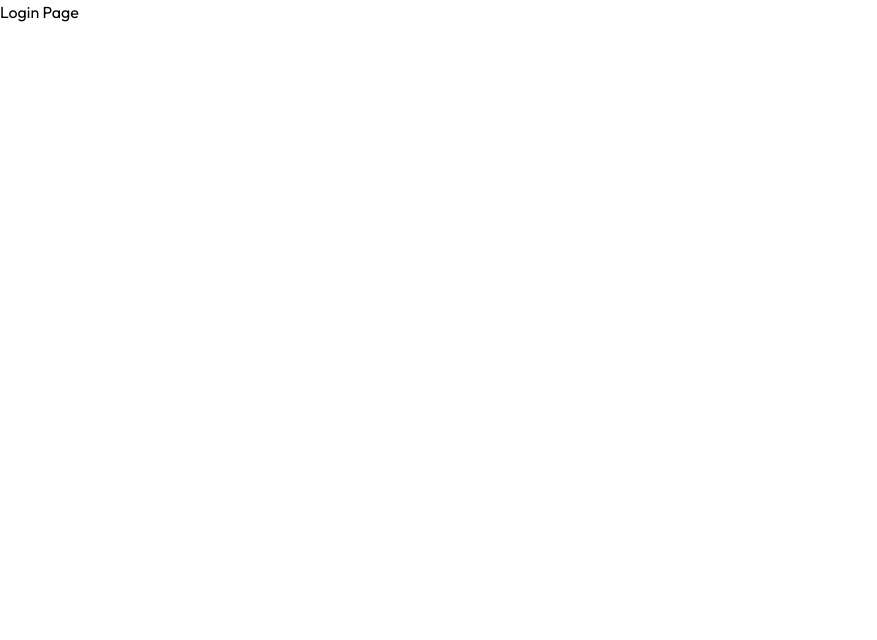
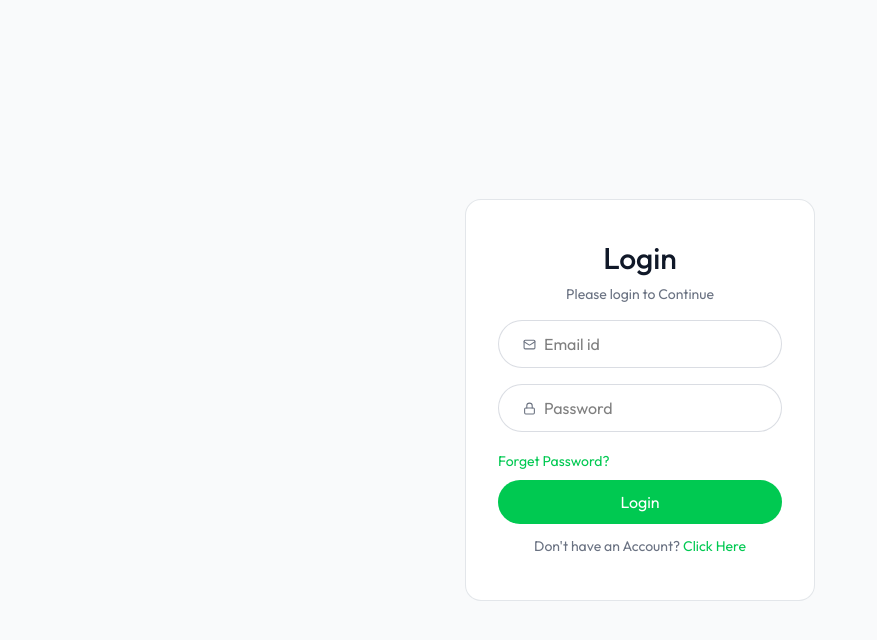
Before and after one commit to ChinmayKaitade/Resume-Builder-MERN, a React (Vite) app in the folder client/: page /login in a window 1280 px wide. Shown: the top 640 px of the page, without its empty margins (0-877 px from the left). Built offline with nearby package versions, Linux system fonts and the light colour scheme.

Commit message:
Login/SignUp component code added

```diff
--- a/client/src/components/Home/CallToAction.jsx
+++ b/client/src/components/Home/CallToAction.jsx
@@ -4,7 +4,7 @@
   return (
     <div
       id="cta"
-      className="border-y border-dashed border-slate-200 w-full max-w-5xl mx-auto px-16"
+      className="border-y border-dashed border-slate-200 w-full max-w-5xl mx-auto px-16 mt-28"
     >
       <div className="flex flex-col md:flex-row text-center md:text-left items-center justify-between gap-8 px-3 md:px-10 border-x border-dashed border-slate-200 py-20 -mt-10 -mb-10 w-full">
         <p className="text-xl font-medium max-w-sm">
--- a/client/src/pages/Login.jsx
+++ b/client/src/pages/Login.jsx
@@ -1,9 +1,103 @@
+import { Lock, Mail, User2Icon } from "lucide-react";
 import React from "react";
 
 const Login = () => {
+  const query = new URLSearchParams(window.location.search);
+  const urlState = query.get("state");
+
+  const [state, setState] = React.useState(urlState || "login");
+
+  const [formData, setFormData] = React.useState({
+    name: "",
+    email: "",
+    password: "",
+  });
+
+  const handleSubmit = async (e) => {
+    e.preventDefault();
+  };
+
+  const handleChange = (e) => {
+    const { name, value } = e.target;
+    setFormData((prev) => ({ ...prev, [name]: value }));
+  };
+
   return (
-    <div>
-      <h1>Login Page</h1>
+    <div className="flex items-center justify-center min-h-screen bg-gray-50">
+      <form
+        onSubmit={handleSubmit}
+        className="sm:w-[350px] w-full text-center border border-gray-300/60 rounded-2xl px-8 bg-white"
+      >
+        <h1 className="text-gray-900 text-3xl mt-10 font-medium">
+          {state === "login" ? "Login" : "Sign up"}
+        </h1>
+        <p className="text-gray-500 text-sm mt-2">Please {state} to Continue</p>
+        {state !== "login" && (
+          <div className="flex items-center mt-6 w-full bg-white border border-gray-300/80 h-12 rounded-full overflow-hidden pl-6 gap-2">
+            <User2Icon size={16} color="#6B7280" />
+
+            <input
+              type="text"
+              name="name"
+              placeholder="Name"
+              className="border-none outline-none ring-0"
+              value={formData.name}
+              onChange={handleChange}
+              required
+            />
+          </div>
+        )}
+        <div className="flex items-center w-full mt-4 bg-white border border-gray-300/80 h-12 rounded-full overflow-hidden pl-6 gap-2">
+          <Mail size={13} color="#6B7280" />
+
+          <input
+            type="email"
+            name="email"
+            placeholder="Email id"
+            className="border-none outline-none ring-0"
+            value={formData.email}
+            onChange={handleChange}
+            required
+          />
+        </div>
+        <div className="flex items-center mt-4 w-full bg-white border border-gray-300/80 h-12 rounded-full overflow-hidden pl-6 gap-2">
+          <Lock size={13} color="#6B7280" />
+
+          <input
+            type="password"
+            name="password"
+            placeholder="Password"
+            className="border-none outline-none ring-0"
+            value={formData.password}
+            onChange={handleChange}
+            required
+          />
+        </div>
+        <div className="mt-4 text-left text-green-500">
+          <button className="text-sm" type="reset">
+            Forget Password?
+          </button>
+        </div>
+        <button
+          type="submit"
+          className="mt-2 w-full h-11 rounded-full text-white bg-green-500 hover:opacity-90 transition-opacity"
+        >
+          {state === "login" ? "Login" : "Sign up"}
+        </button>
+        <p
+          onClick={() =>
+            setState((prev) => (prev === "login" ? "register" : "login"))
+          }
+          className="text-gray-500 text-sm mt-3 mb-11"
+        >
+          {state === "login"
+            ? "Don't have an Account?"
+            : "Already have an Account?"}{" "}
+          <a href="#" className="text-green-500 hover:underline">
+            Click Here
+          </a>
+        </p>
+      </form>
     </div>
   );
 };
```
